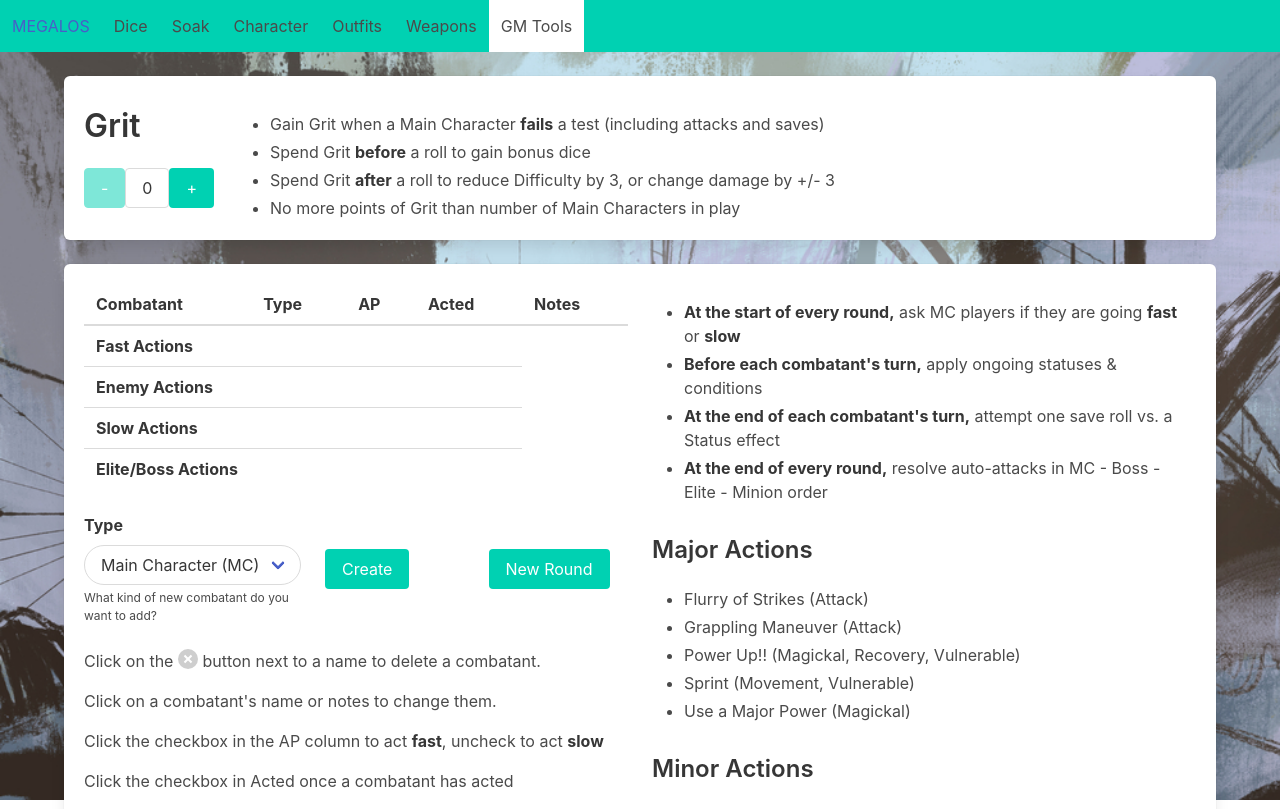
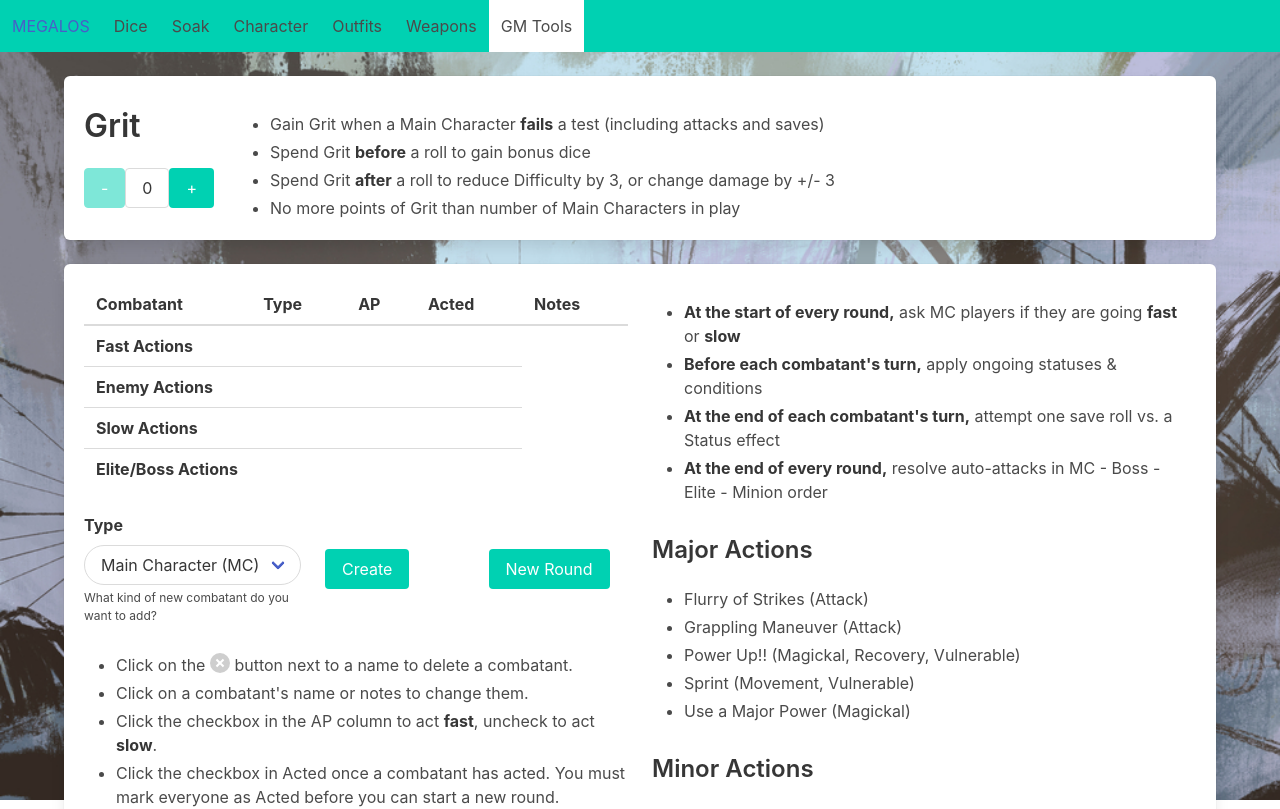
Before and after one commit to astralfrontier/megalos, a React (Vite) app: page /gm in a window 1280 px wide. Shown: the top 809 px of the page. Built offline with nearby package versions, Linux system fonts and the light colour scheme; the HTML template or start-up script is replaced by a standard one.

Commit message:
Prompt for new combatant names

```diff
--- a/src/GmPage.tsx
+++ b/src/GmPage.tsx
@@ -1,4 +1,5 @@
 import {
+  all,
   always,
   append,
   assoc,
@@ -9,9 +10,9 @@ import {
   isEmpty,
   join,
   map,
+  prop,
   remove,
   repeat,
-  uniq,
 } from 'ramda'
 import React, { useContext, useState } from 'react'
 
@@ -159,6 +160,9 @@ function GmPage() {
     CombatantType.MC
   )
 
+  // Require everyone to have acted before you can start a new round
+  const hasEveryoneActed = all(prop('acted'), flatten(initiativeOrder))
+
   function onClickInitializeRound(_event) {
     // Skip the bonus enemy round and see who our combatants are
     const combatants = flatten(dropLast(1, initiativeOrder))
@@ -182,9 +186,11 @@ function GmPage() {
   }
 
   function createCombatant() {
+    const name = prompt('New combatant name', 'New Combatant')
+    if (!isEmpty(name)) {
       const partition = newCombatantType == CombatantType.MC ? 0 : 1
       const newCombatant: Combatant = {
-      name: 'New Combatant',
+        name: name || 'New Combatant',
         type: newCombatantType,
         fast: false,
         acted: true,
@@ -193,6 +199,7 @@ function GmPage() {
       }
       const newPartition = append(newCombatant, initiativeOrder[partition])
       setInitiativeOrder(assocPath([partition], newPartition, initiativeOrder))
+    }
   }
 
   return (
@@ -300,22 +307,28 @@ function GmPage() {
                 <button
                   className="button is-primary"
                   onClick={onClickInitializeRound}
+                  disabled={!hasEveryoneActed}
                 >
                   New Round
                 </button>
               </div>
             </div>
             <div className="content">
-              <p>
-                Click on the <button className="delete"></button> button next to
-                a name to delete a combatant.
-              </p>
-              <p>Click on a combatant's name or notes to change them.</p>
-              <p>
-                Click the checkbox in the AP column to act <strong>fast</strong>
-                , uncheck to act <strong>slow</strong>
-              </p>
-              <p>Click the checkbox in Acted once a combatant has acted</p>
+              <ul>
+                <li>
+                  Click on the <button className="delete"></button> button next
+                  to a name to delete a combatant.
+                </li>
+                <li>Click on a combatant's name or notes to change them.</li>
+                <li>
+                  Click the checkbox in the AP column to act{' '}
+                  <strong>fast</strong>, uncheck to act <strong>slow</strong>.
+                </li>
+                <li>
+                  Click the checkbox in Acted once a combatant has acted. You
+                  must mark everyone as Acted before you can start a new round.
+                </li>
+              </ul>
             </div>
           </div>
           <div className="column">
```
Lines whose indentation alone changed are shown as unchanged.
